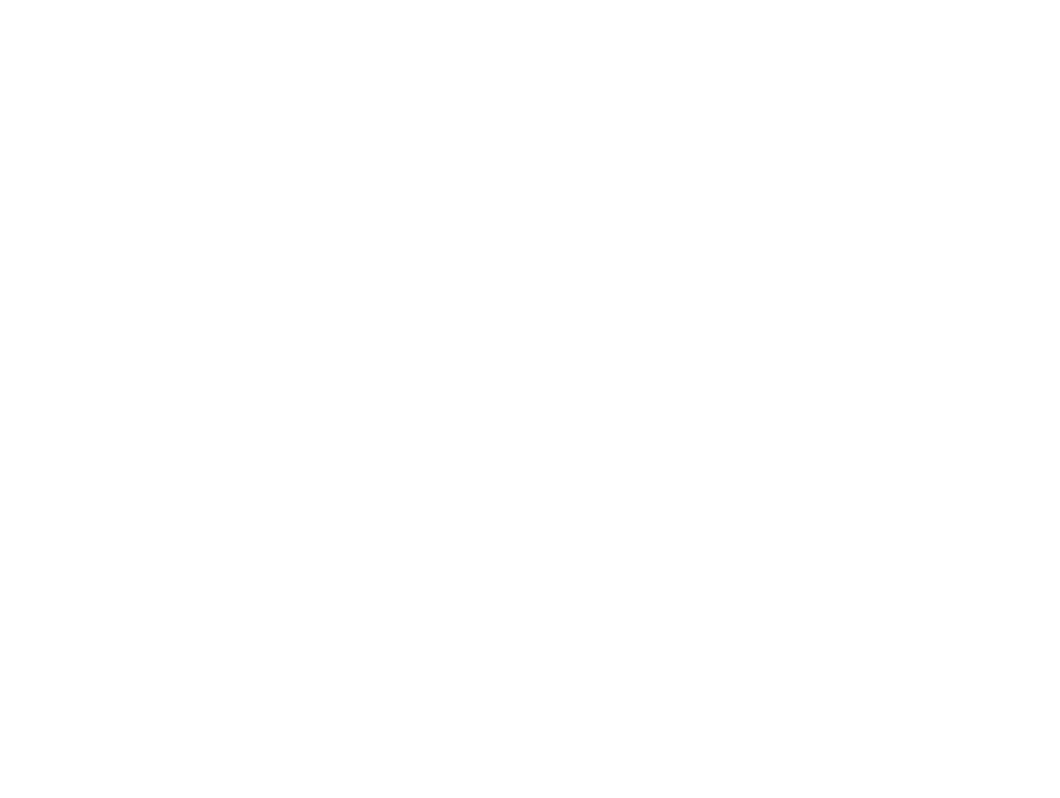
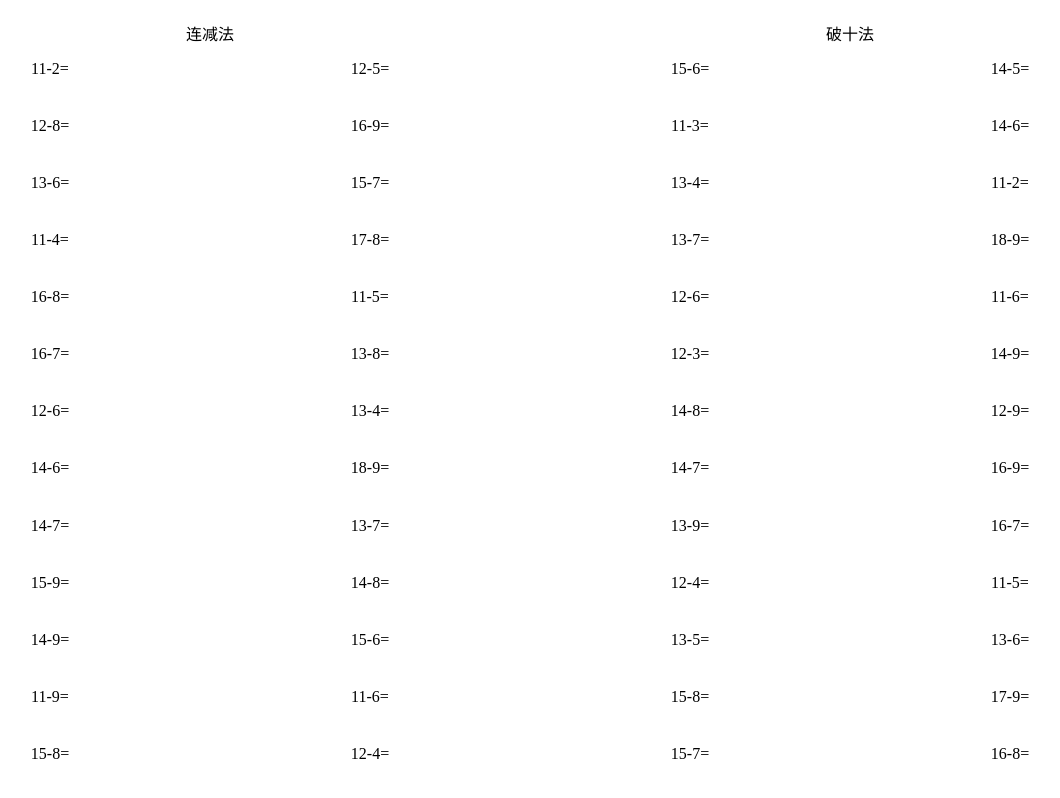
Before and after one commit to augustpluscn/childmath, a Vue app: page /#/jianfa in a window 1280 px wide. Shown: the top 798 px of the page, without its empty margins (110-1170 px from the left). Built offline with nearby package versions, Linux system fonts and the light colour scheme.

Commit message:
减法练习

```diff
--- a/src/router/index.js
+++ b/src/router/index.js
@@ -9,6 +9,11 @@
     path: '/',
     name: 'Home',
     component: Home
+  },
+  {
+    path: '/jianfa',
+    name: 'Jianfa',
+    component: () => import('../views/Jianfa.vue')
   },
   {
     path: '/about',
--- /dev/null
+++ b/src/views/Jianfa.vue
@@ -0,0 +1,86 @@
+<template>
+  <div class="home">
+    <div>
+      <div>连减法</div>
+      <div>
+        <div v-for="(item,index) in lianjian" :key="index">
+          {{item}}
+        </div>
+      </div>
+    </div>
+    <div>
+      <div>破十法</div>
+      <div>
+        <div v-for="(item,index) in poshi" :key="index">
+          {{item}}
+        </div>
+      </div>
+    </div>
+  </div>
+</template>
+
+<script>
+function randArr(arr) {
+  // 乱序
+  for (let i = 1; i < arr.length; i++) {
+    const random = Math.floor(Math.random() * (i + 1));
+    [arr[i], arr[random]] = [arr[random], arr[i]];
+  }
+  return arr;
+}
+export default {
+  name: "Jianfa",
+  data() {
+    return {
+      mathArr: [],
+    };
+  },
+  components: {},
+  computed: {
+    lianjian() {
+      return randArr(this.mathArr).slice(0, 26);
+    },
+    poshi() {
+      return randArr(this.mathArr).slice(0, 26);
+    },
+  },
+  mounted() {
+    // let start = 11;
+    let arr = [];
+    for (let index = 11; index < 20; index++) {
+      let start = index - 10 + 1;
+      for (let n = start; n < 10; n++) {
+        arr.push(index + "-" + n + "=");
+      }
+    }
+
+    this.mathArr = arr;
+  },
+};
+</script>
+<style lang="scss">
+.home {
+  display: flex;
+  flex-flow: wrap;
+  height: 99%;
+  > div {
+    height: 100%;
+    text-align: center;
+    padding: 10px 0;
+    display: flex;
+    flex-direction: column;
+    > div:first-child {
+      height: 50px;
+      line-height: 50px;
+    }
+    > div:last-child {
+      flex: 1;
+      display: flex;
+      flex-flow: wrap;
+      > div {
+        width: 50%;
+      }
+    }
+  }
+}
+</style>
```
Also changed, not shown: 8 other files (tests, documents, lock files or other folders).
